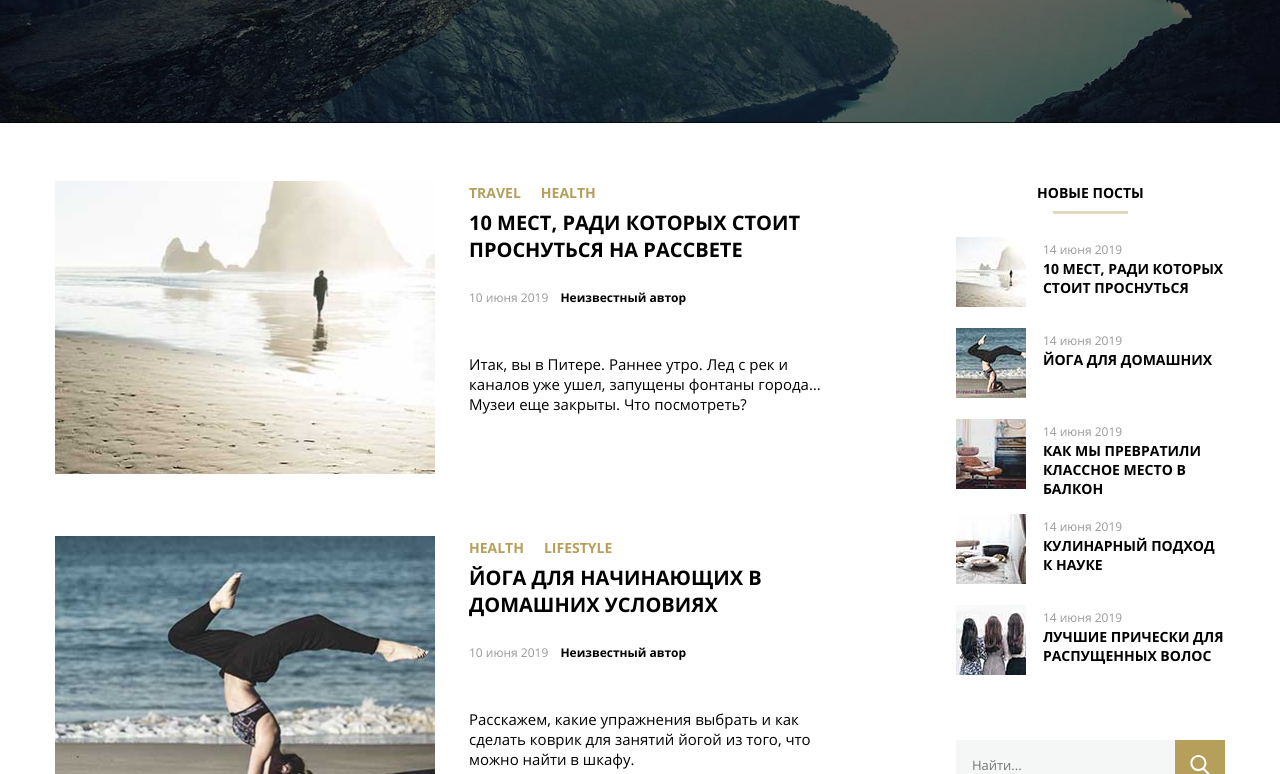
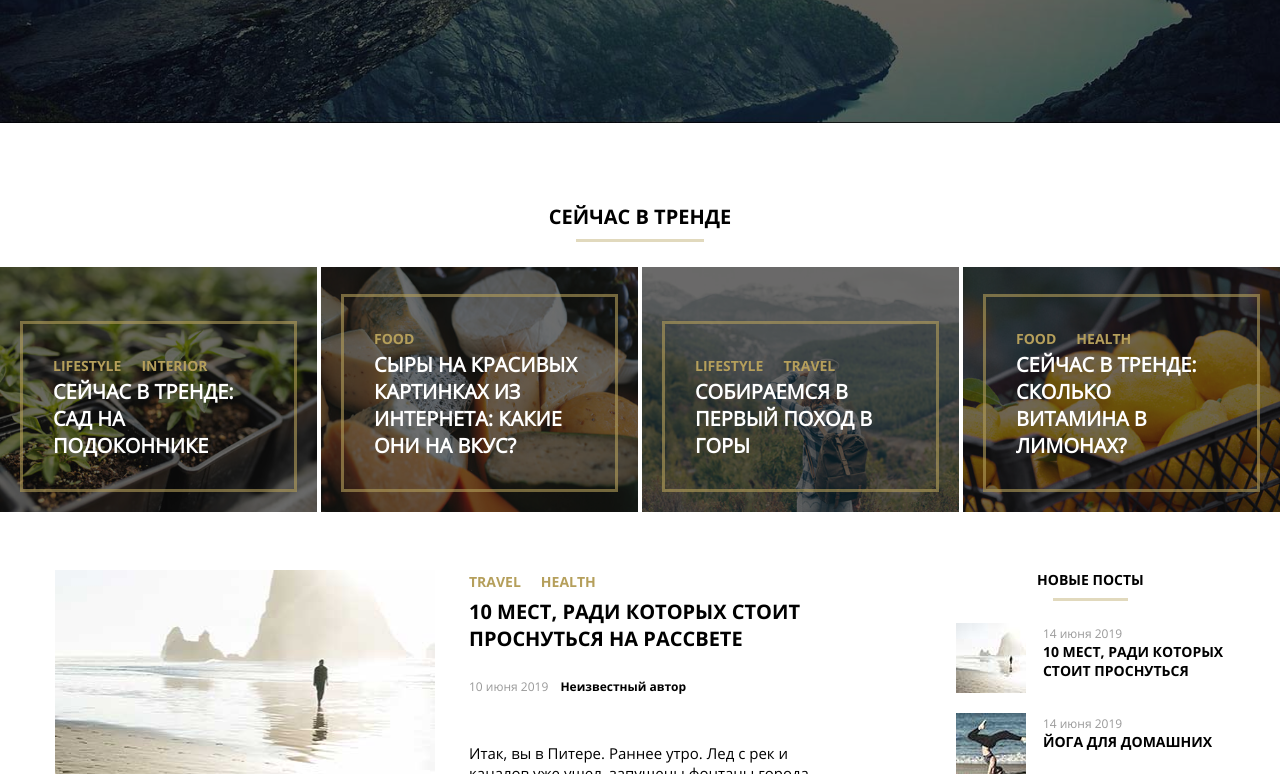
Before and after one commit to eugene-gold/adaptive-page, a plain HTML site: page index.html in a window 1280 px wide. Shown: the part 326-1100 px from the top of the page. Drawn offline with Linux system fonts and the light colour scheme; files whose address does not match are found by name.

Commit message:
добавление галереи в трендах. Гитигнор и ридми черновой

```diff
--- a/css/style.css
+++ b/css/style.css
@@ -110,6 +110,74 @@
       color: #ffffff;
       margin-top: 110px;
   }
+
+  /* тренды */
+  .trend_container {
+    display: flex;
+    flex-wrap: nowrap;
+
+  }
+
+  .trend_card {
+    width: 25%;
+    position: relative;
+    background-color: #666666;
+  }
+
+  .trend_card:nth-child(n+2) {
+    margin-left: 4px;
+  }
+
+  .trend_card:after {
+    content: "";
+    width: 100%;
+    height: 100%;
+    background-color: rgba(15, 15, 15, 0.6);
+    position: absolute;
+    top: 0;
+    left: 0;
+    z-index: 1;
+
+  }
+
+  .card__body {
+    position: absolute;
+    left: 0;
+    bottom: 0;
+    z-index: 2;
+    border: 3px solid rgba(181, 159, 91, 0.6);
+    margin: 1.25em;
+    padding: 1.875em;
+  }
+
+  .card_title {
+    color: #ffffff;
+    text-transform: uppercase;
+    font-size: 20px;
+  }
+
+  .card_title:hover {
+    color: #b59f5b;
+  }
+
+  .trend_img {
+    max-width: 100%;
+    display: block;
+  }
+
+  .section-title_trend {
+    text-align: center;
+    display: block;
+    margin-top: 4em;
+    margin-bottom: 1.875em;
+    font-size: 20px;
+  }
+
+
+
+
+
+
   /* основной контент */
   .page {
     width: 1200px;
@@ -233,6 +301,7 @@
     width: 23%;
     display: flex;
     flex-direction: column;
+    font-size: 14px;
   }
 
   .new-posts > section:nth-child(n+2) {
@@ -252,7 +321,7 @@
 
   .aside-title {
 
-    font-size: 14px;
+    font-size: 1em;
     text-transform: uppercase;
     font-family: Open Sans Bold;
     position: relative;
--- a/index.html
+++ b/index.html
@@ -49,6 +49,92 @@
         <h1 class="header-title">Блог о творчестве, спорте, и образе жизни</h1>
 
       </header>
+
+      <a class="section-title_trend" href="#0"><h3 class="aside-title">Сейчас в тренде</h3></a>
+
+      <div class="trend_container">
+
+        <article class="trend_card">
+          <div class="card__preview">
+            <img src="images/trend1.jpg" class="trend_img" alt="Фото горшков">
+          </div>
+
+          <div class="card__body">
+            <ul class="post-category">
+              <li class="post-category-item">
+                <a class="category-link" href="#0">Lifestyle</a>
+              </li>
+              <li class="post-category-item">
+                <a class="category-link" href="#0">Interior</a>
+              </li>
+            </ul>
+
+              <a class="link-title" href="#0"><h2 class="card_title">Сейчас в тренде: Сад на подоконнике</h2></a>
+          </div>
+
+        </article>
+
+        <article class="trend_card">
+
+          <div class="card__preview">
+            <img src="images/trend2.jpg" class="trend_img" alt="Фото сыров">
+          </div>
+
+          <div class="card__body">
+            <ul class="post-category">
+              <li class="post-category-item">
+                <a class="category-link" href="#0">Food</a>
+              </li>
+            </ul>
+
+              <a class="link-title" href="#0"><h2 class="card_title">Cыры на красивых  картинках из интернета: какие они на вкус?</h2></a>
+          </div>
+
+        </article>
+
+        <article class="trend_card">
+
+          <div class="card__preview">
+            <img src="images/trend3.jpg" class="trend_img" alt="Фото из  похода">
+          </div>
+
+          <div class="card__body">
+            <ul class="post-category">
+              <li class="post-category-item">
+                <a class="category-link" href="#0">Lifestyle</a>
+              </li>
+              <li class="post-category-item">
+                <a class="category-link" href="#0">Travel</a>
+              </li>
+            </ul>
+
+              <a class="link-title" href="#0"><h2 class="card_title">Собираемся в первый поход в горы</h2></a>
+
+          </div>
+        </article>
+
+        <article class="trend_card">
+
+          <div class="card__preview">
+            <img src="images/trend4.jpg" class="trend_img" alt="Фото лимонов эдуард">
+          </div>
+
+          <div class="card__body">
+            <ul class="post-category">
+              <li class="post-category-item">
+                <a class="category-link" href="#0">Food</a>
+              </li>
+              <li class="post-category-item">
+                <a class="category-link" href="#0">Health</a>
+              </li>
+            </ul>
+
+              <a class="link-title" href="#0"><h2 class="card_title">Сейчас в тренде: Сколько витамина в лимонах?</h2></a>
+
+          </div>
+        </article>
+
+      </div>
 
       <div class="page">
 
```
Also changed, not shown: 2 other files.
